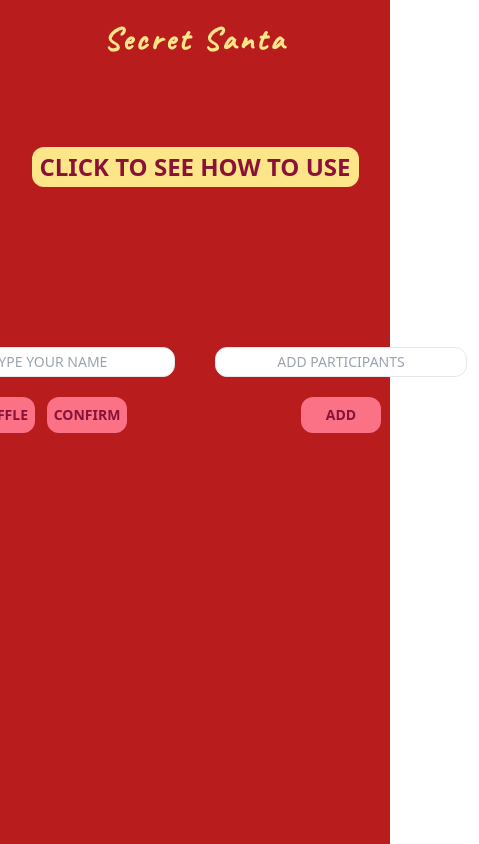
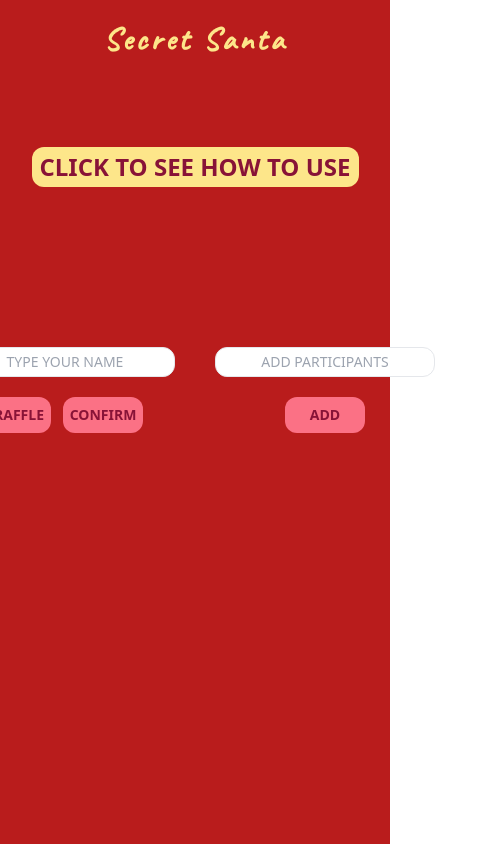
Before and after one commit to viniciusnd/secret-santa, a React (Vite) app: page / in a window 390 px wide. Shown: the whole page, 479 px wide, since content can reach past the window. Built offline with nearby package versions, Linux system fonts and the light colour scheme; a web font is replaced by a local one.

Commit message:
fixing input size

```diff
--- a/src/AddInput.jsx
+++ b/src/AddInput.jsx
@@ -2,6 +2,6 @@ import './index.css'
 
 export default function AddInput () {
     return (
-        <input type="text" id="addInput" className="border rounded-xl text-center text-sm uppercase px-6 py-1 md:px-10 md:py-6 ml-3 mr-3" placeholder="Add participants" />
+        <input type="text" id="addInput" className="border rounded-xl text-center text-sm uppercase px-2 py-1 md:px-10 md:py-6 ml-3 mr-3" placeholder="Add participants" />
     )
 }
--- a/src/ConfirmPlayInput.jsx
+++ b/src/ConfirmPlayInput.jsx
@@ -3,6 +3,6 @@ import './index.css'
 
 export default function ConfirmPlayInput() {
     return (
-        <input type="text" id="confirmPlayInput" className="border rounded-xl text-center text-sm uppercase px-6 py-1 md:px-10 md:py-6 ml-3 mr-3" placeholder="Type your name"/>
+        <input type="text" id="confirmPlayInput" className="border rounded-xl text-center text-sm uppercase px-2 py-1 md:px-10 md:py-6 ml-3 mr-3" placeholder="Type your name"/>
     )
 }
```
